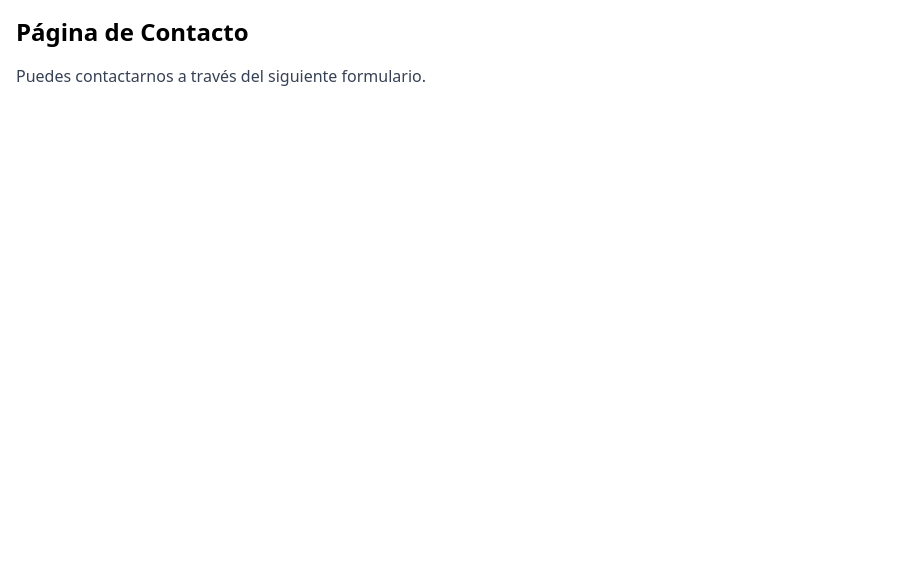
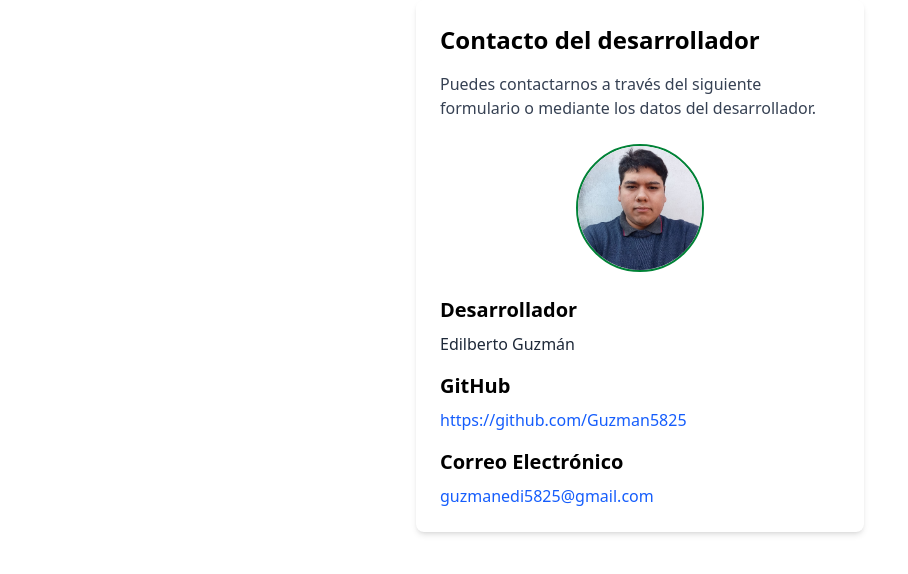
Before and after one commit to Guzman5825/frontEnd-directorioDeHospitalesGBA, a React (Vite) app: page /contacto in a window 1280 px wide. Shown: the top 574 px of the page, without its empty margins (0-908 px from the left). Built offline with nearby package versions, Linux system fonts and the light colour scheme.

Commit message:
rellenando contenido del contacto del desarrollador y imagen

```diff
--- a/src/pages/Contacto.jsx
+++ b/src/pages/Contacto.jsx
@@ -1,12 +1,51 @@
+import perfil from "../assets/perfil.jpg"; // import desde assets
+
 function Contacto() {
   return (
-    <div className="p-4">
-      <h1 className="text-2xl font-bold mb-4">Página de Contacto</h1>
-      <p className="text-gray-700">Puedes contactarnos a través del siguiente formulario.</p>
+    <div className="p-6 max-w-md mx-auto bg-white rounded-lg shadow-md">
+      <h1 className="text-2xl font-bold mb-4">Contacto del desarrollador</h1>
+      <p className="text-gray-700 mb-6">
+        Puedes contactarnos a través del siguiente formulario o mediante los datos del desarrollador.
+      </p>
 
+      {/* Imagen del desarrollador */}
+      <div className="flex justify-center mb-6">
+        <img
+          src={perfil}
+          alt="Foto del desarrollador"
+          className="w-32 h-32 rounded-full border-2 border-green-700 object-cover"
+        />
+      </div>
 
+      {/* Datos del desarrollador */}
+      <div className="mb-4">
+        <h2 className="text-xl font-semibold mb-2">Desarrollador</h2>
+        <p className="text-gray-800">Edilberto Guzmán</p>
+      </div>
 
+      {/* GitHub */}
+      <div className="mb-4">
+        <h2 className="text-xl font-semibold mb-2">GitHub</h2>
+        <a
+          href="https://github.com/Guzman5825"
+          target="_blank"
+          rel="noopener noreferrer"
+          className="text-blue-600 hover:underline"
+        >
+          https://github.com/Guzman5825
+        </a>
+      </div>
 
+      {/* Email */}
+      <div>
+        <h2 className="text-xl font-semibold mb-2">Correo Electrónico</h2>
+        <a
+          href="mailto:guzmanedi5825@gmail.com"
+          className="text-blue-600 hover:underline"
+        >
+          guzmanedi5825@gmail.com
+        </a>
+      </div>
     </div>
   )
 }
```
Also changed, not shown: src/assets/perfil.jpg (added).
